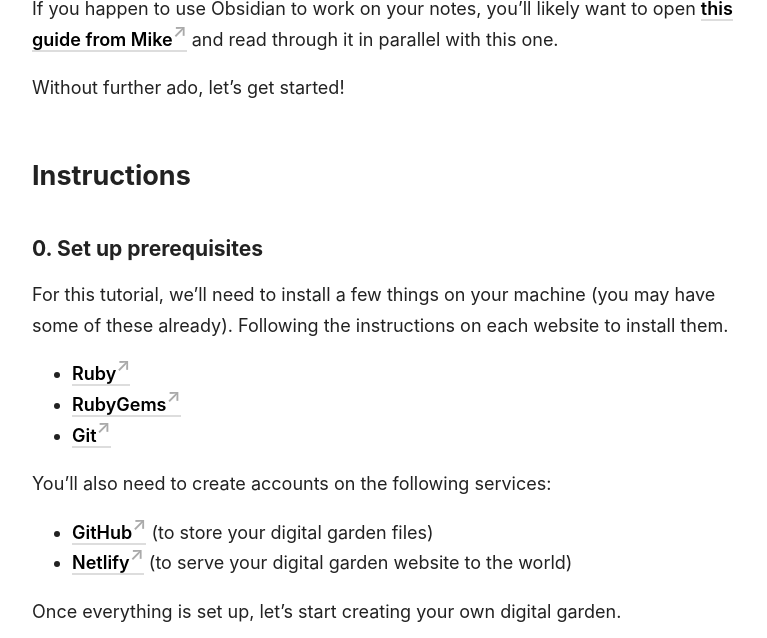
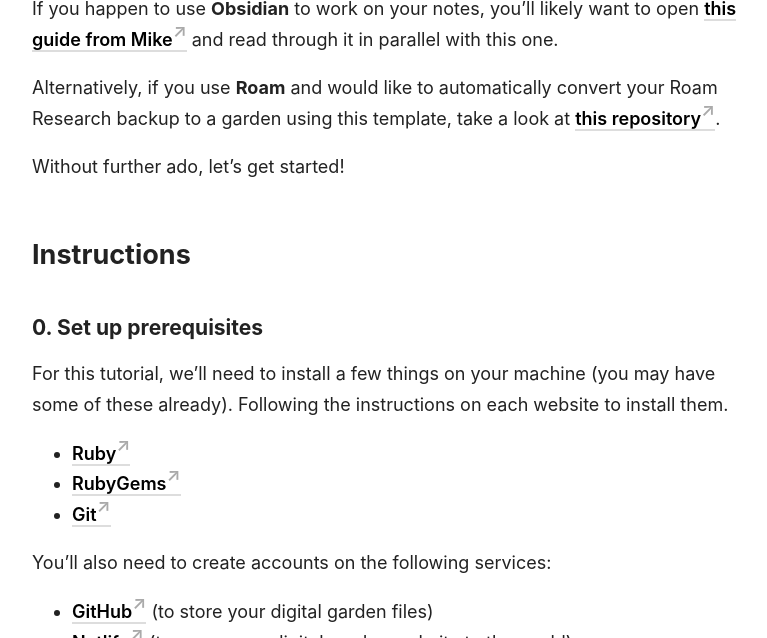
Before and after one commit to maximevaillancourt/maximevaillancourt.github.io, a Jekyll site: the page built from _posts/2020-05-20-setting-up-your-own-digital-garden-with-jekyll.md, in a window 1280 px wide and 900 px high, scrolled down 764 px, cut to the strip 262-900 px from the top of the window. Shown: the whole strip, without its empty margins (248-1015 px from the left). Built offline with Jekyll 4.4.1, drawn with Linux system fonts in a browser that asks for light colours.

Commit message:
Add link to Roam repo

```diff
--- a/_posts/2020-05-20-setting-up-your-own-digital-garden-with-jekyll.md
+++ b/_posts/2020-05-20-setting-up-your-own-digital-garden-with-jekyll.md
@@ -16,7 +16,9 @@
 
 ![](https://user-images.githubusercontent.com/8457808/82400515-7d026d80-9a25-11ea-83f1-3b9cb8347e07.png)
 
-If you happen to use Obsidian to work on your notes, you'll likely want to open [this guide from Mike](https://refinedmind.co/obsidian-jekyll-workflow) and read through it in parallel with this one.
+If you happen to use **Obsidian** to work on your notes, you'll likely want to open [this guide from Mike](https://refinedmind.co/obsidian-jekyll-workflow) and read through it in parallel with this one.
+
+Alternatively, if you use **Roam** and would like to automatically convert your Roam Research backup to a garden using this template, take a look at [this repository](https://github.com/DoomHammer/roam-to-git/tree/roam-to-garden).
 
 Without further ado, let's get started!
 
```
